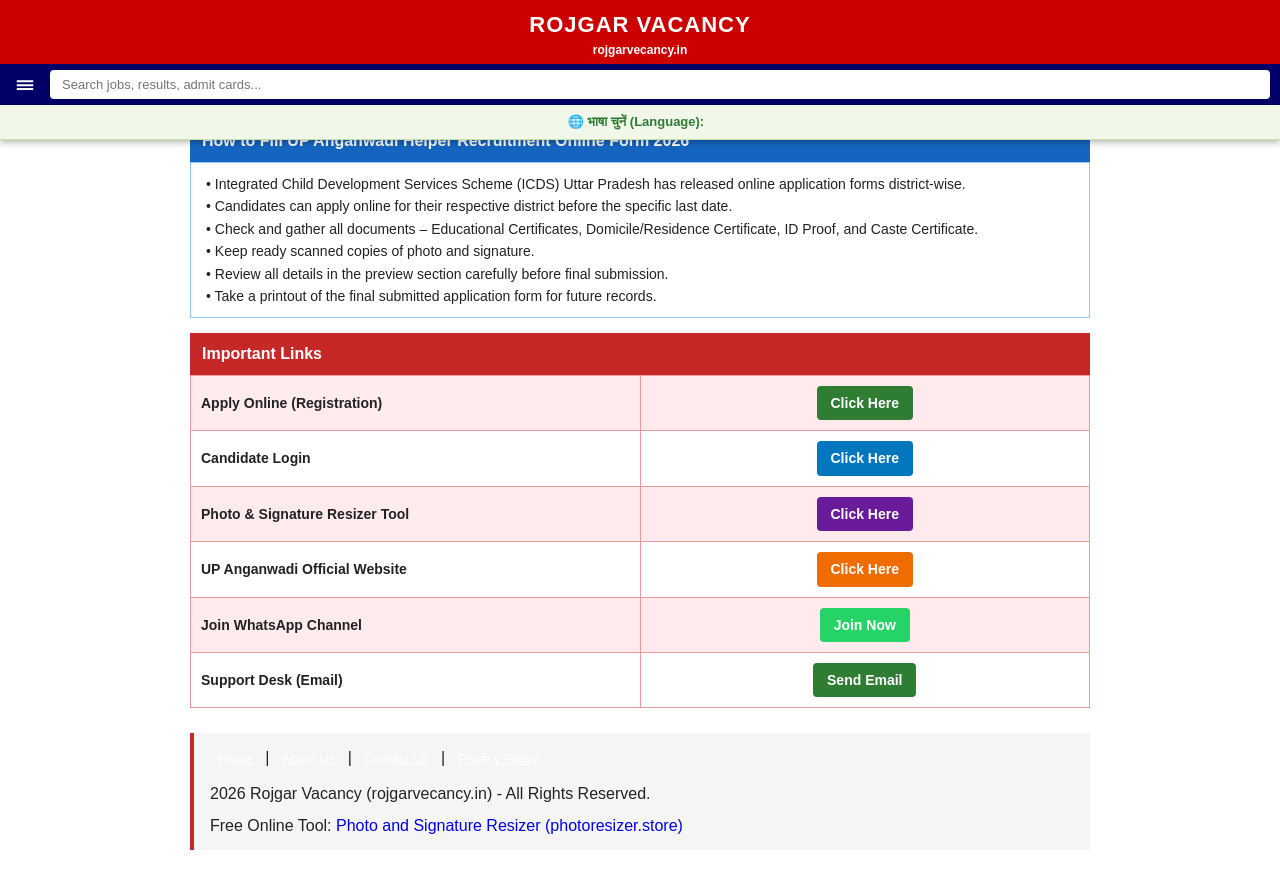
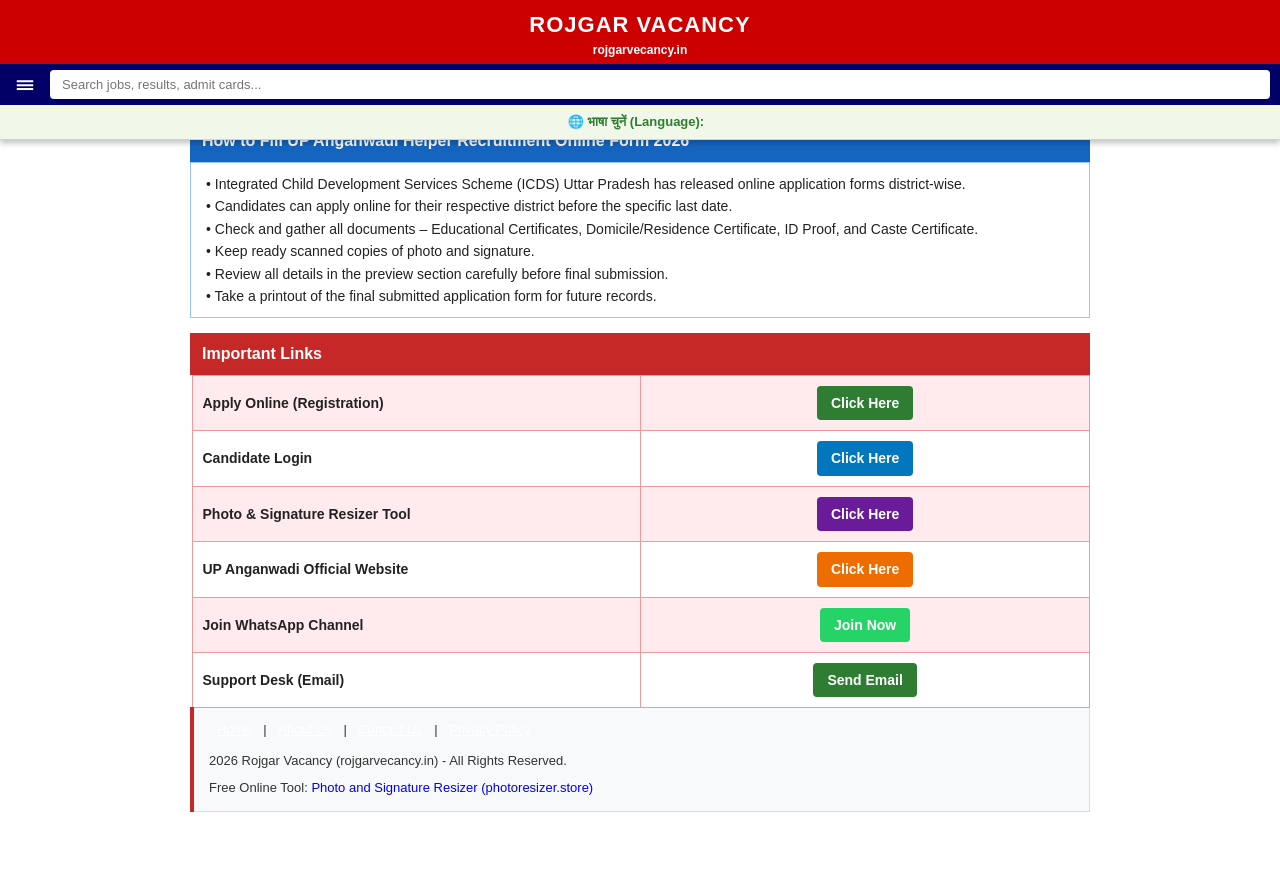
Before and after one commit to Rojgarvacancy/Rojgar-vacancy-, a Jekyll site: the page built from _posts/2026-09-24-up-anganwadi-helper-bharti-recruitment-2026.html, in a window 1280 px wide and 900 px high, scrolled down 1494 px. Shown: the top 889 px of the window. Built offline with Jekyll 4.4.1, drawn with Linux system fonts in a browser that asks for light colours; after the commit the page ends 2356 px from its top, so only the background shows below that.

Commit message:
Update 2026-09-24-up-anganwadi-helper-bharti-recruitment-2026.html

```diff
--- a/_posts/2026-09-24-up-anganwadi-helper-bharti-recruitment-2026.html
+++ b/_posts/2026-09-24-up-anganwadi-helper-bharti-recruitment-2026.html
@@ -221,7 +221,7 @@ categories: ["Latest Jobs"]
 
   <!--Important Links-->
   <h3 style="background: rgb(198, 40, 40); color: white; font-size: 16px; margin: 0px; padding: 8px 12px;">Important Links</h3>
-  <table style="border-collapse: collapse; font-size: 14px; margin-bottom: 25px; width: 100%;">
+  <table style="border-collapse: collapse; font-size: 14px; margin-bottom: 30px; width: 100%;">
     <tbody>
       <tr style="background: rgb(255, 235, 238);">
         <td style="border: 1px solid rgb(239, 154, 154); padding: 10px; width: 50%;"><strong>Apply Online (Registration)</strong></td>
@@ -259,9 +259,6 @@ categories: ["Latest Jobs"]
           <a href="mailto:rojgarvecancy.in@gmail.com" style="background: rgb(46, 125, 50); border-radius: 4px; color: white; font-weight: bold; padding: 6px 14px; text-decoration: none; display: inline-block;">Send Email</a>
         </td>
       </tr>
-    </tbody>
-  </table>
-
-  <!--Clean Disclaimer Note-->
-  <div style="background-color: #f5f5f5; border-left: 4px solid #c62828; padding: 12px 16px; margin: 20px 0px 30px 0px;">
-    <p style="margin: 0; padding: 0; color: #444444; f
+      <!--Disclaimer Row Inside Table-->
+      <tr>
+        <td colspan="2" style="background-color: #f8f9fa; border: 1px solid #ffcdd2; border-left: 4px solid #c62828; color: #333333; font-size: 13px; padding: 12px 15px; text-align
```
